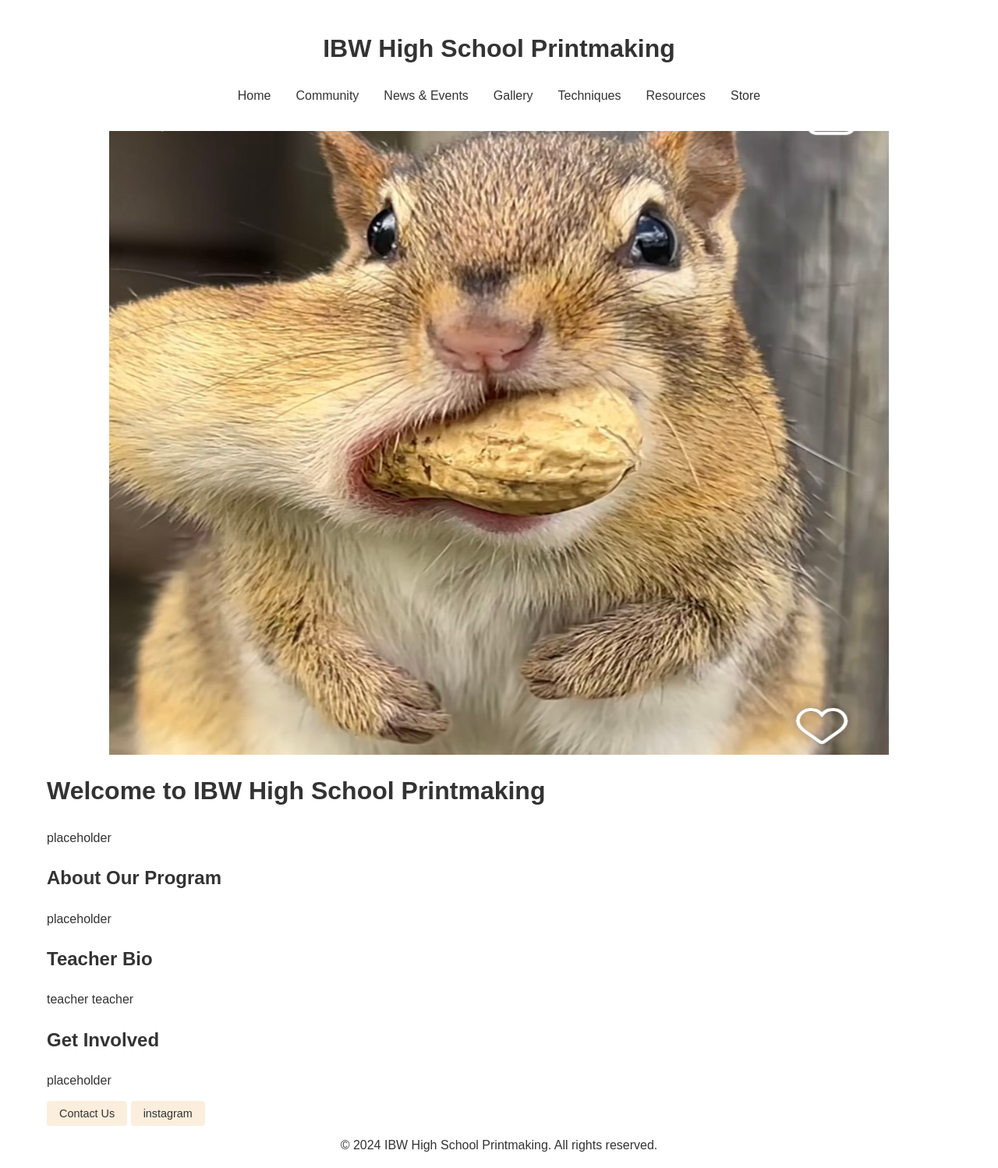
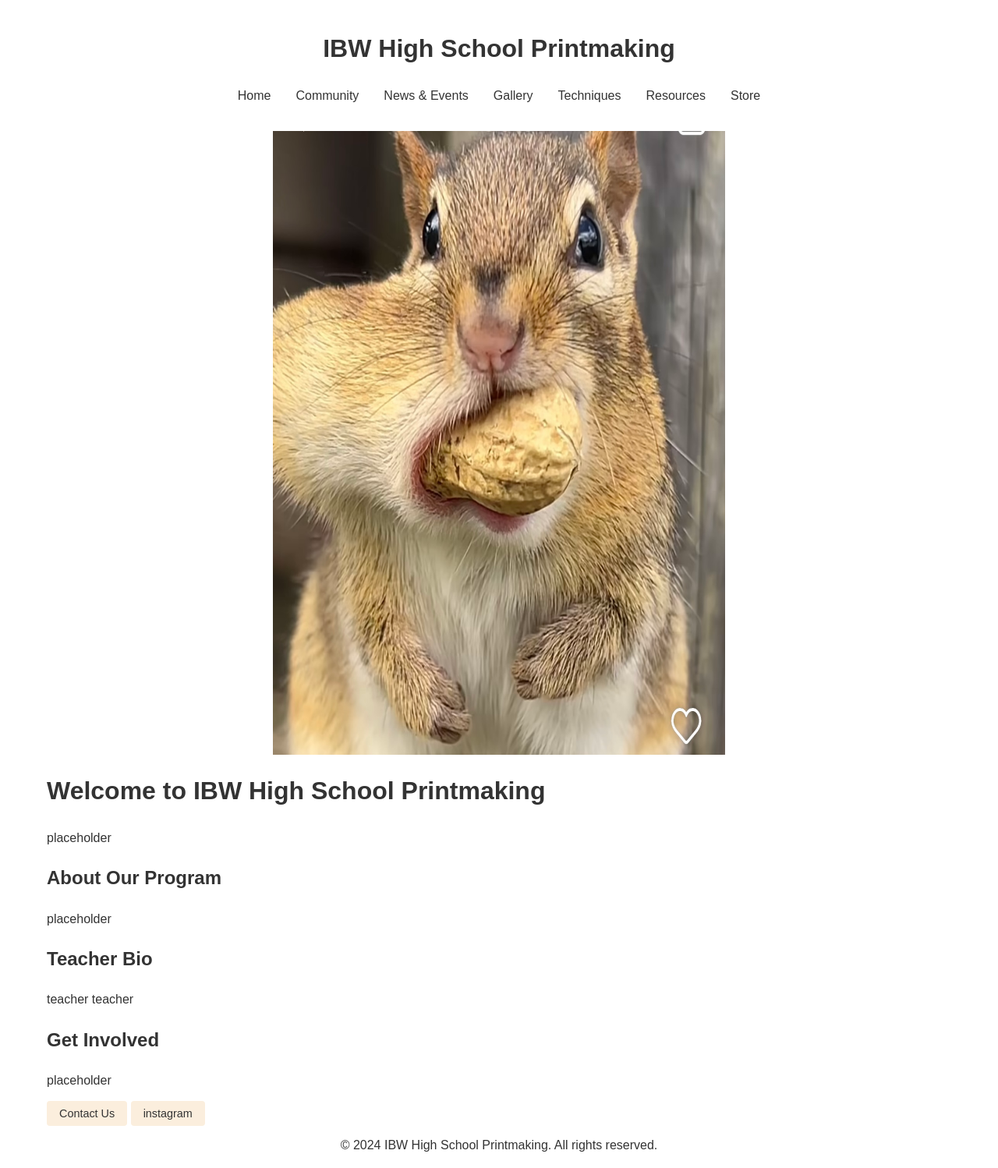
Before and after one commit to IBWPrintmaking/IBWPrintmaking.github.io, a Jekyll site: the page built from index.html, in a window 1280 px wide. Shown: the whole page at 78% size. Built offline with Jekyll 4.4.1, drawn with Linux system fonts in a browser that asks for light colours.

Commit message:
rbrtbrbtrtbbrt

```diff
--- a/assets/css/styles.css
+++ b/assets/css/styles.css
@@ -203,3 +203,9 @@ nav ul li a {
   .bodytext {
     text-align: center;
   }
+
+  img {
+    max-width: 100%;
+    height: auto;
+    width: auto\9; /* ie8 */
+}
--- a/index.html
+++ b/index.html
@@ -10,7 +10,9 @@ title: Home
 
   <body>
 
-    <img src="assets/designs/IMG_5797.JPG" alt="alternatetext" style="width:1000px;height:800px;" class="center">
+    <!----<img src="assets/designs/IMG_5797.JPG" alt="alternatetext" style="width:1000px;height:800px;" class="center">------>
+
+    <img src="assets/designs/IMG_5797.JPG" alt="alternatetext" style="max-width:1000px; height:800px;" class="center">
 
     <h1>Welcome to IBW High School Printmaking</h1>
     <p>placeholder</p>
```
